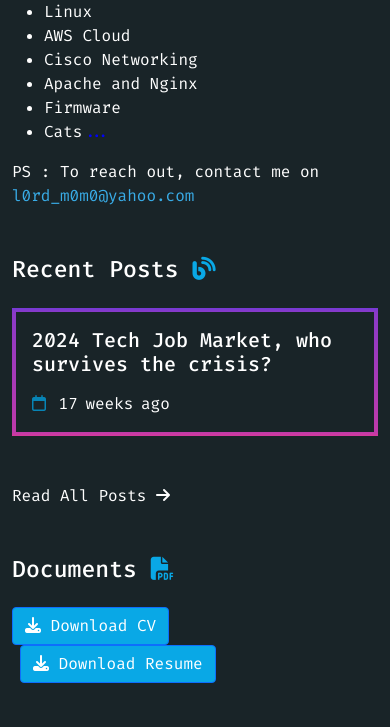
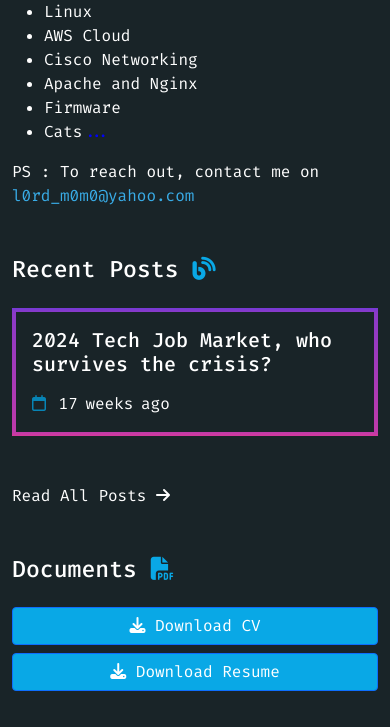
Before and after one commit to MufaroDKaseke/momo, a plain HTML site: page index.html in a window 390 px wide. Shown: the part 1251-1978 px from the top of the page. Drawn offline with nearby package versions, Linux system fonts and the light colour scheme.

Commit message:
Fixed document buttons error with sm screens

```diff
--- a/index.html
+++ b/index.html
@@ -165,8 +165,8 @@
             <h3 class="section-title mb-4">Documents <i class="fas fa-file-pdf"></i></h3>
             <div class="row">
               <div class="col">
-                <a href="./docs/cv_mufaro_kaseke.pdf" class="btn btn-primary" download><i class="fas fa-download"></i> Download CV</a>
-                <a href="./docs/resume_mufaro_kaseke.pdf" class="btn btn-primary ms-2" download><i class="fas fa-download"></i> Download Resume</a>
+                <a href="./docs/cv_mufaro_kaseke.pdf" class="btn btn-primary mb-2 d-block d-md-inline-block" download><i class="fas fa-download"></i> Download CV</a>
+                <a href="./docs/resume_mufaro_kaseke.pdf" class="btn btn-primary mb-2 d-block d-md-inline-block" download><i class="fas fa-download"></i> Download Resume</a>
               </div>
             </div>
           </section>
```
